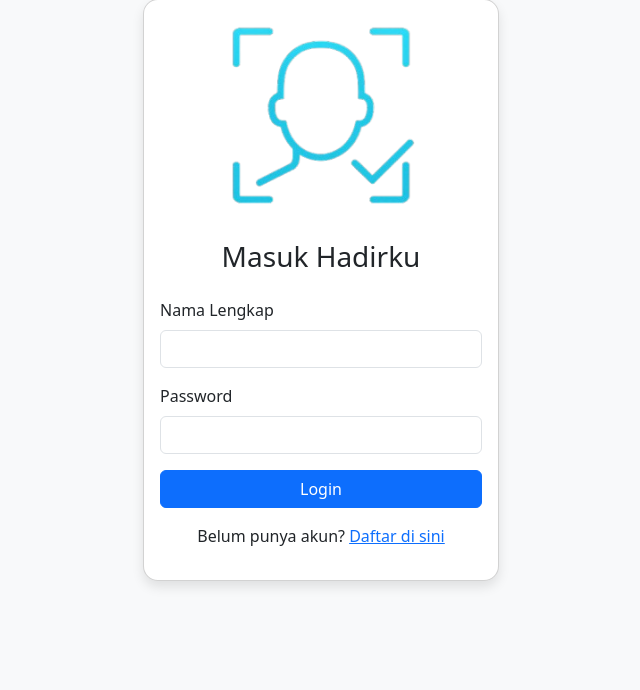
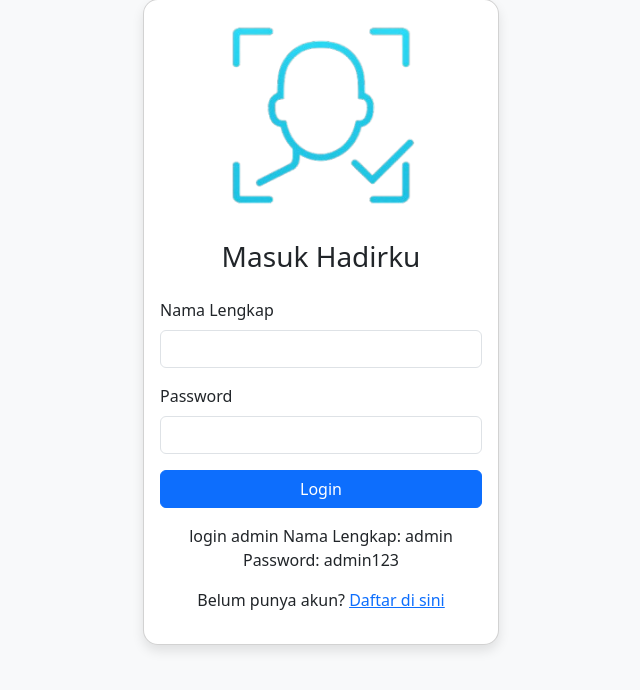
Before and after one commit to fahry-ali/hadirku-deploy, a Flask app: page /login in a window 1280 px wide. Shown: the part 83-773 px from the top of the page, without its empty margins (319-959 px from the left). Run offline with Flask 3, Linux system fonts and the light colour scheme; some libraries are stand-ins or nearby versions.

Commit message:
Update login.html

```diff
--- a/templates/login.html
+++ b/templates/login.html
@@ -22,10 +22,16 @@
                     </div>
                 </form>
                 <p class="text-center mt-3">
+                    login admin
+                    Nama Lengkap: admin
+                    Password: admin123
+                </p>
+                <p class="text-center mt-3">
                     Belum punya akun? <a href="{{ url_for('auth.signup') }}">Daftar di sini</a>
                 </p>
             </div>
         </div>
     </div>
 </div>
+
 {% endblock %}
```
